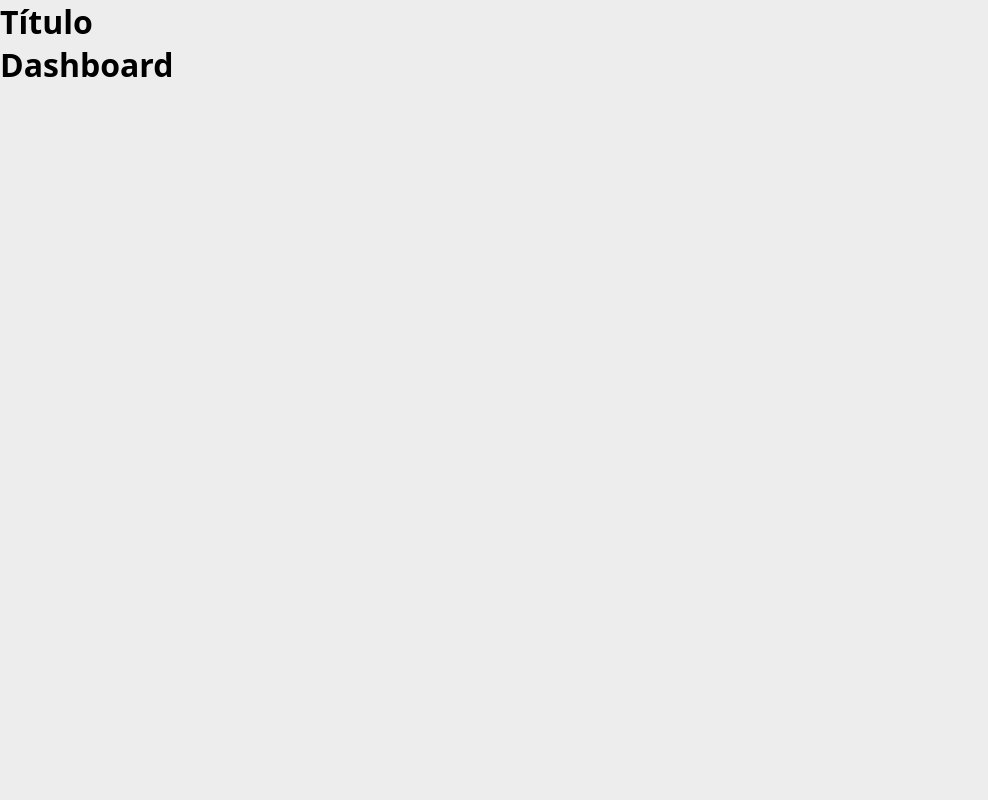
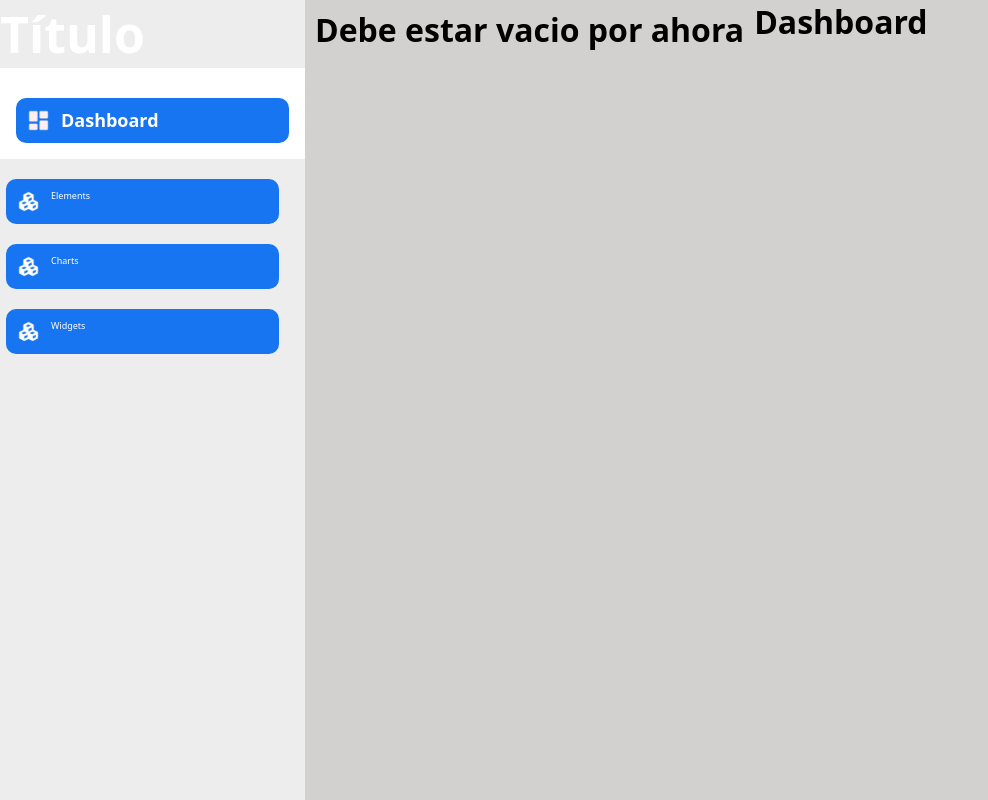
Before and after one commit to MarianaTraslavinaSarmiento/practicaModeladoEnCaja, a plain HTML site: page index.html in a window 1280 px wide. Shown: the whole page, without its empty margins (0-988 px from the left). Drawn offline with Linux system fonts and the light colour scheme.

Commit message:
feat: :sparkles: botón de Dashboard y Main

```diff
--- a/index.html
+++ b/index.html
@@ -11,13 +11,50 @@
 <body>
 
     <div class="left">
-        <div class="Titulo">
+        <div class="titulo">
+
             <h1>Título</h1>
         </div>
 
-        <div class="Dashboard">
+        <div class="cajaGrandeDashboard">
+            <div class= "dashboard">
+                <img src="storage/img/dashboard-solid-240.png" alt="">
+                <h1>Dashboard</h1>
+            </div>
+
+        </div>
+
+        <div class="MAIN">
+            <div class="item">
+                <img src="storage/img/elements.png" alt="">
+                <p>Elements</p>
+            </div>
+
+            <div class="item">
+                <img src="storage/img/elements.png" alt="">
+                <p>Charts</p>
+            </div>
+
+            <div class="item">
+                <img src="storage/img/elements.png" alt="">
+                <p>Widgets</p>
+            </div>
+
+        </div>
+
+    </div>
+
+    <div class="right">
+
+        <div class="fila1">
+            <h1>Debe estar vacio por ahora</h1>
+        </div>
+
+        <div class="fila2">
             <h1>Dashboard</h1>
         </div>
+
+
     </div>
 
 
--- a/style.css
+++ b/style.css
@@ -3,23 +3,108 @@
     padding: 0;
     margin: 0;
     box-sizing: border-box;
-    font-family: system-ui, -apple-system, BlinkMacSystemFont, 'Segoe UI', Roboto, Oxygen, Ubuntu, Cantarell, 'Open Sans', 'Helvetica Neue', sans-serif;
+    font-family: system-ui, system-ui, -apple-system, BlinkMacSystemFont, 'Segoe UI', Roboto, Oxygen, Ubuntu, Cantarell, 'Open Sans', 'Helvetica Neue', sans-serif;
     text-decoration: none
 }
 body{
 
     display: flex;
     height: 100vh;
+}
 
-
-
-
-}
+/* lado izquierdo de la pagina */
 
 .left{
 
     flex: 1;
     height: 100%;
-    background-color: rgb(238, 237, 237)
+    background-color: rgb(238, 237, 237);
+}
+
+.titulo{
+    justify-content: flex-start;
+    font-size: 25px;
+    font-weight: 700;
+    color: rgb(255, 255, 255);
+}
+
+.cajaGrandeDashboard{
+    background-color: white;
+    padding: 10px;
+    display: flex;
+    justify-content: center;
+    align-items: center;
+}
+
+
+.dashboard img{
+
+    width: 25px;
+    height: 25px;
+    color: #fff
+}
+
+.dashboard{
+    background-color: #1775f1;
+    padding: 10px;
+    border-radius: 10px;
+    width: 273px;
+    margin: 6px;
+    font-size: 9px;
+    display: flex;
+    justify-content: flex-start;
+    color: #fff;
+    margin-top: 20px;
+    gap: 10px;
+    transition: 0.3s ease;
+    cursor: pointer;
 
 }
+
+
+
+.item{
+
+    background-color: #1775f1;
+    padding: 10px;
+    border-radius: 10px;
+    width: 273px;
+    margin: 6px;
+    font-size: 9px;
+    display: flex;
+    justify-content: flex-start;
+    color: #fff;
+    margin-top: 20px;
+    gap: 10px;
+}
+
+.item img{
+
+    width: 25px;
+    height: 25px;
+    color: #fff
+
+
+}
+
+
+.right{
+
+    flex: 5;
+    height: 100%;
+    background-color: rgb(211, 208, 208);
+    display: flex;
+}
+
+.fila1{
+
+    display: flex;
+    justify-content: flex-start;
+    padding: 8px 10px;
+
+}
+
+.fila2{
+
+    padding-top: 0px
+}
```
Also changed, not shown: storage/img/dashboard-solid-240.png (added), storage/img/elements.png (added), storage/img/graphql-logo-240.png (added), storage/img/widget-solid-240.png (added).
